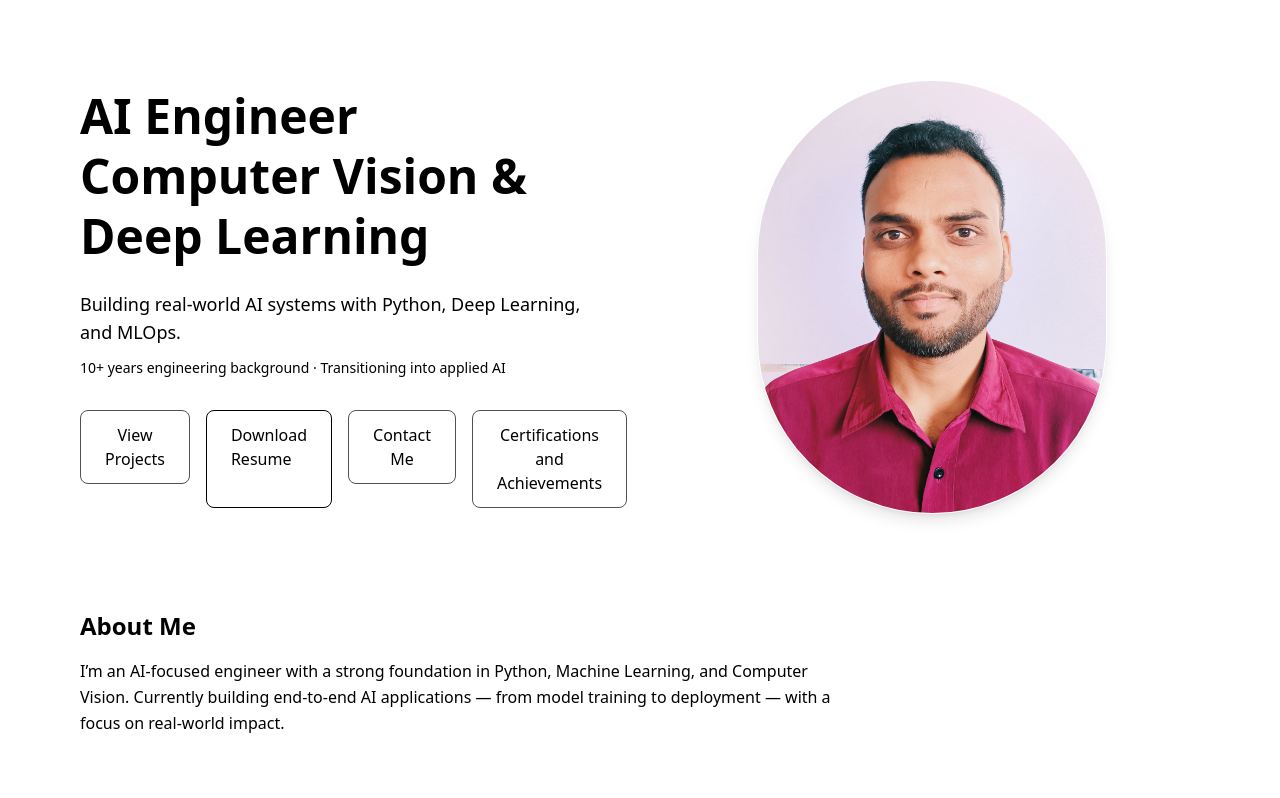
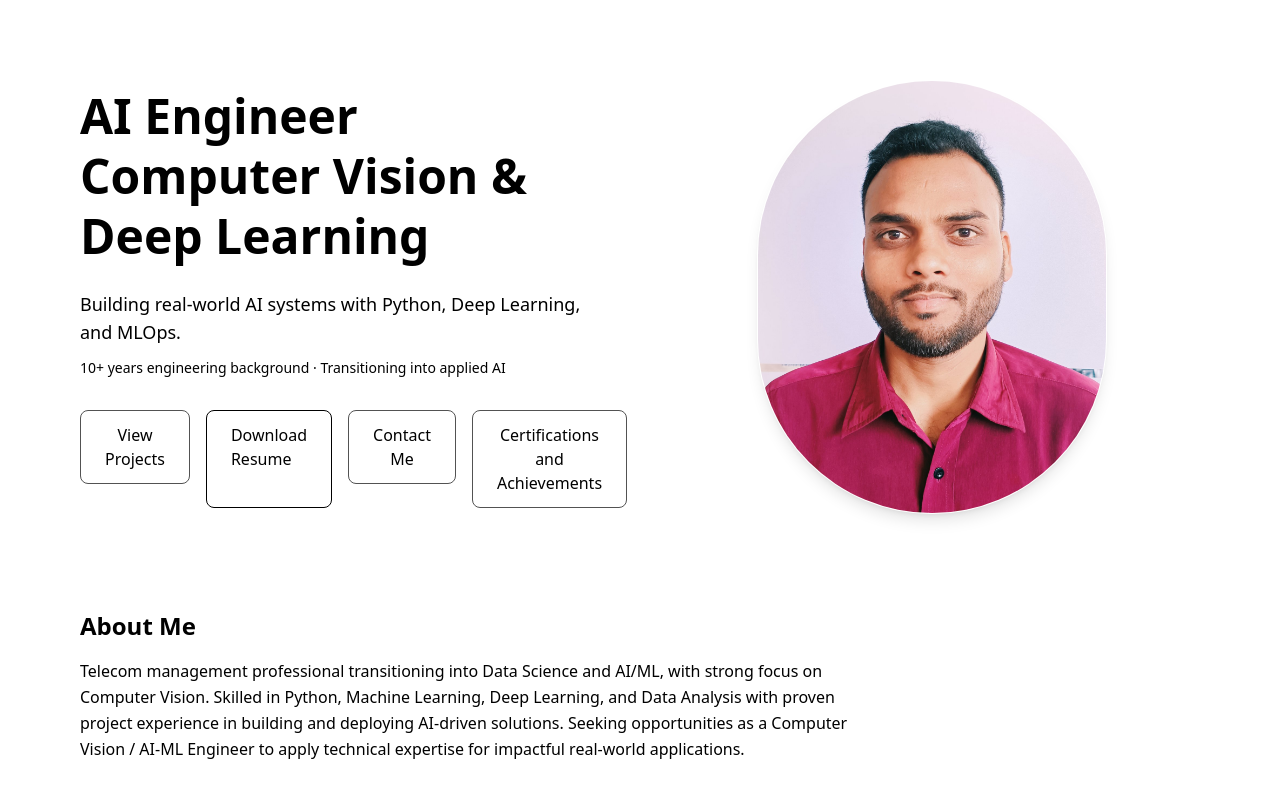
Before and after one commit to Raghav101010/portfolio, a Next.js app: page / in a window 1280 px wide. Shown: the top 798 px of the page. Built offline with nearby package versions, Linux system fonts and the light colour scheme.

Commit message:
Bug fixes

```diff
--- a/app/page.tsx
+++ b/app/page.tsx
@@ -71,10 +71,11 @@ export default function Home() {
       <section className="mt-24 max-w-3xl">
         <h2 className="text-2xl font-semibold mb-4">About Me</h2>
         <p className="text-muted-foreground leading-relaxed">
-          I’m an AI-focused engineer with a strong foundation in Python,
-          Machine Learning, and Computer Vision. Currently building end-to-end
-          AI applications — from model training to deployment — with a focus
-          on real-world impact.
+          Telecom management professional transitioning into Data Science and AI/ML, with
+strong focus on Computer Vision. Skilled in Python, Machine Learning, Deep
+Learning, and Data Analysis with proven project experience in building and
+deploying AI-driven solutions. Seeking opportunities as a Computer Vision / AI-ML
+Engineer to apply technical expertise for impactful real-world applications.
         </p>
       </section>
     </main>
--- a/components/ProjectCard.tsx
+++ b/components/ProjectCard.tsx
@@ -6,7 +6,7 @@ import Link from "next/link";
 export default function ProjectCard({ project }: { project: Project }) {
   return (
     <Link href={`/projects/${project.slug}`}>
-    <div className="cursor-pointer rounded-xl border border-neutral-800 bg-neutral-900 p-5 hover:border-neutral-600 transition">
+    <div className="cursor-pointer rounded-xl border border-neutral-800 bg-neutral-300 p-5 hover:border-neutral-600 transition">
       <Image
         src={project.image}
         alt={project.title}
@@ -39,7 +39,7 @@ export default function ProjectCard({ project }: { project: Project }) {
           <a
             href={project.demo}
             target="_blank"
-            className="px-4 py-2 text-sm rounded-lg bg-primary text-primary-foreground"
+            className="px-4 py-2 text-sm rounded-lg bg-primary text-primary-foreground border"
           >
             Demo
           </a>
```
